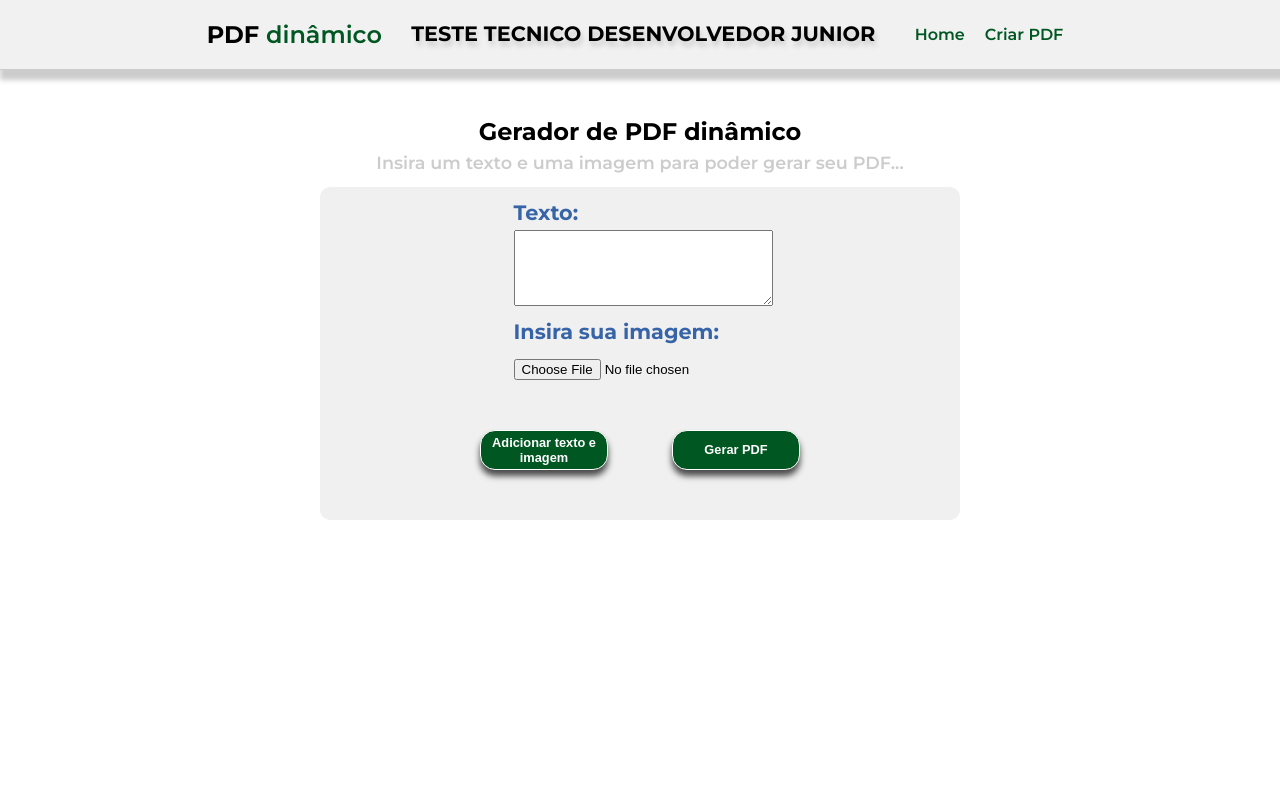
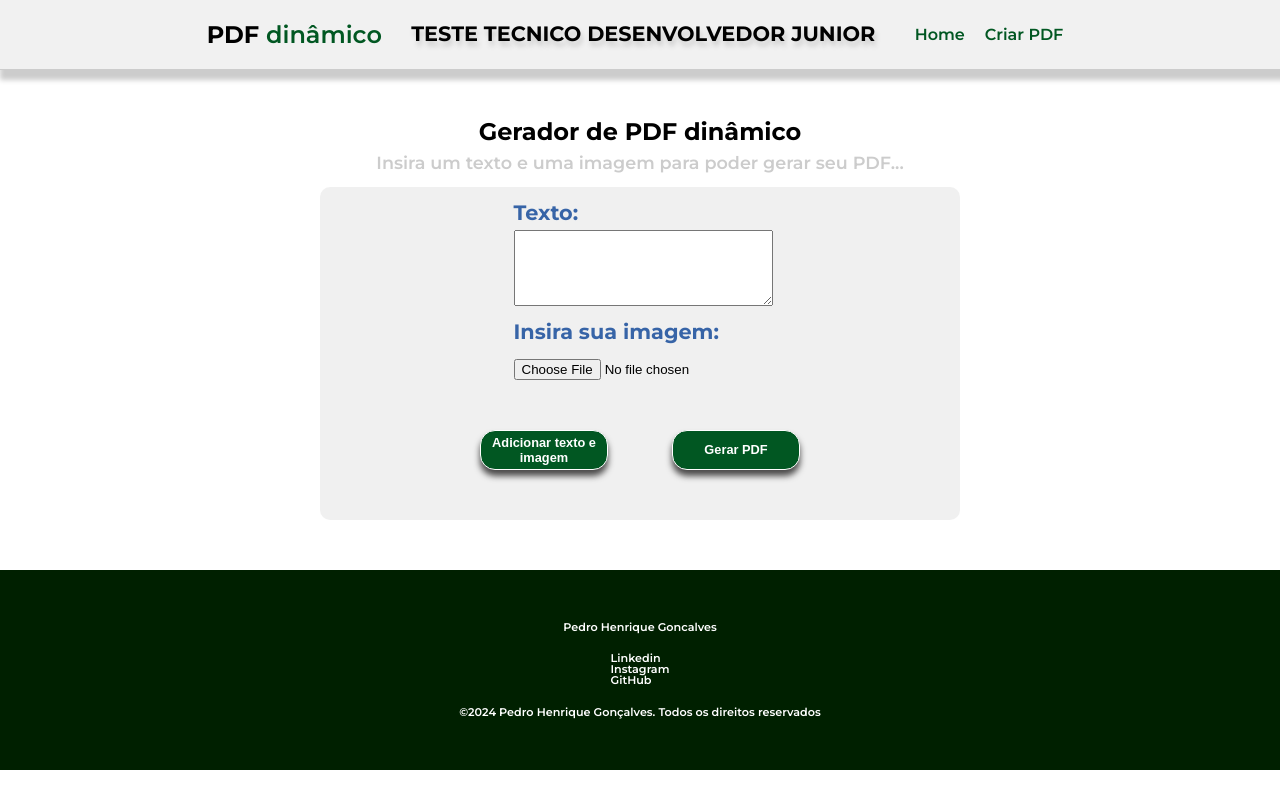
Before and after one commit to PedroGoncalves-Dev/Dynamic-PDF, a React (Vite) app: page / in a window 1280 px wide. Built offline with nearby package versions, Linux system fonts and the light colour scheme; what @react-pdf/renderer would draw is missing.

Commit message:
rodaPe add /s estilização

```diff
--- a/src/App.jsx
+++ b/src/App.jsx
@@ -1,6 +1,7 @@
 import { BrowserRouter,Routes, Route } from "react-router-dom"
 import GeradorPdf from "./pages/gerarPdf/GeradorPdf"
 import Cabecalho from "./components/cabecalho/Cabecalho"
+import RodaPe from "./components/rodaPe/RodaPe"
 
 function App() {
 
@@ -11,9 +12,16 @@ function App() {
         <header>
           <Cabecalho />
         </header>
-        <Routes>
-          <Route path="/" element={<GeradorPdf />} />
-        </Routes>
+
+        <main>
+          <Routes>
+            <Route path="/" element={<GeradorPdf />} />
+          </Routes>
+        </main>
+
+        <footer>
+          <RodaPe />
+        </footer>
       </BrowserRouter>
 
    </div>
--- a/src/components/rodaPe/RodaPe.jsx
+++ b/src/components/rodaPe/RodaPe.jsx
@@ -0,0 +1,26 @@
+import styles from './RodaPe.module.css'
+
+const RodaPe = () => {
+
+    return(
+
+        <div className={styles.rodaPe}>
+            <div className={styles.conteudoRodaPe}>
+
+                <h1>Pedro Henrique Goncalves</h1>
+
+                <div>
+                    <ul>
+                        <li>Linkedin</li>
+                        <li>Instagram</li>
+                        <li>GitHub</li>
+                    </ul>
+                </div>
+
+                <p>&copy;2024 Pedro Henrique Gonçalves. Todos os direitos reservados</p>
+            </div>
+        </div>
+    )
+}
+
+export default RodaPe;
--- /dev/null
+++ b/src/components/rodaPe/RodaPe.module.css
@@ -0,0 +1,23 @@
+.rodaPe {
+    height: 200px;
+    background: rgb(0, 32, 0);
+    display: flex;
+    justify-content: center;
+    align-items: center;
+}
+
+.conteudoRodaPe {
+    display: flex;
+    flex-direction: column;
+    justify-content: center;
+    align-items: center;
+    width: 70%;
+    color: #fff;
+    font-size: 0.7rem;
+    box-sizing: border-box;
+}
+
+.conteudoRodaPe div {
+    margin: 20px 0;
+
+}
--- a/src/index.css
+++ b/src/index.css
@@ -58,3 +58,7 @@ table {
 	border-collapse: collapse;
 	border-spacing: 0;
 }
+
+footer {
+	margin-top: 50px;
+}
```
